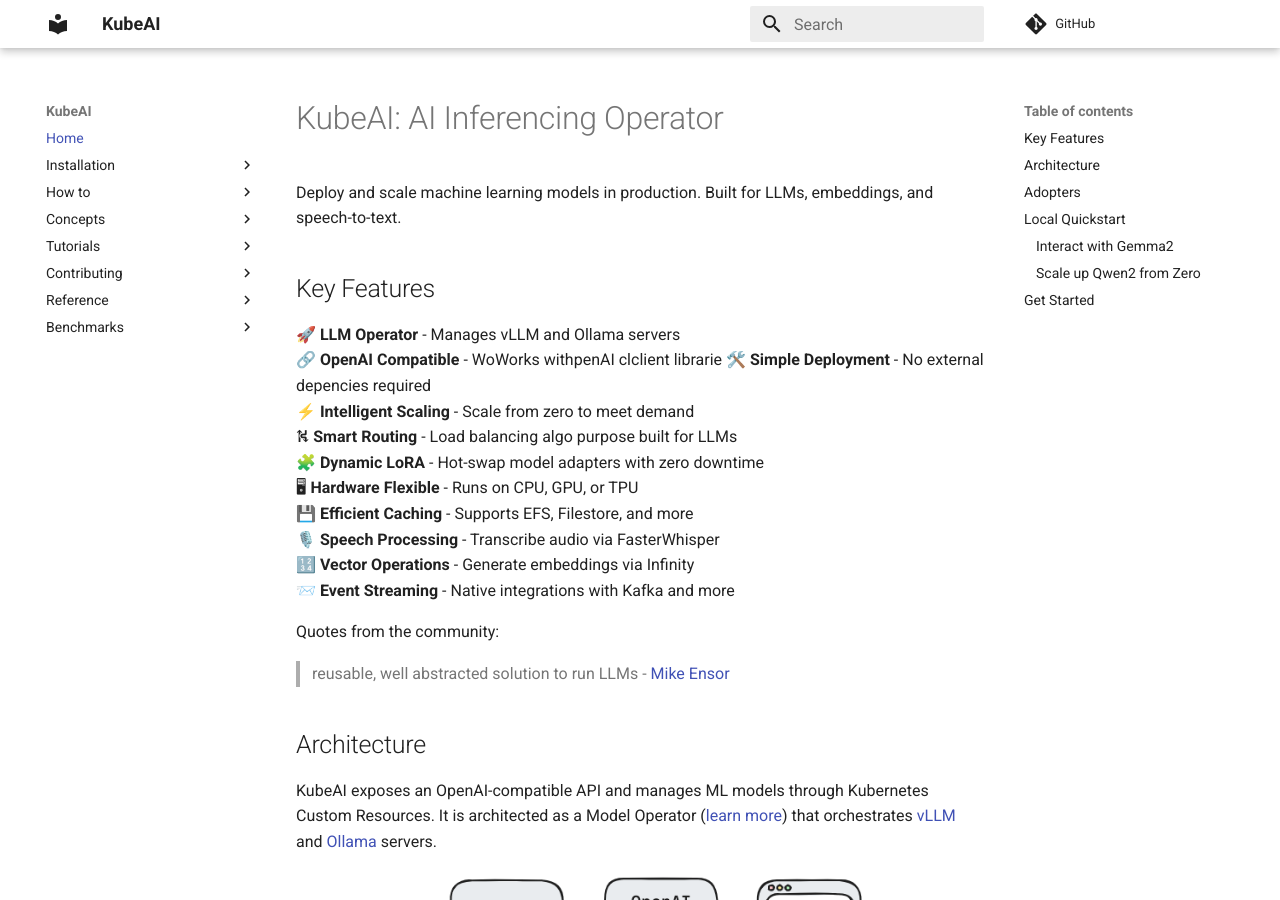
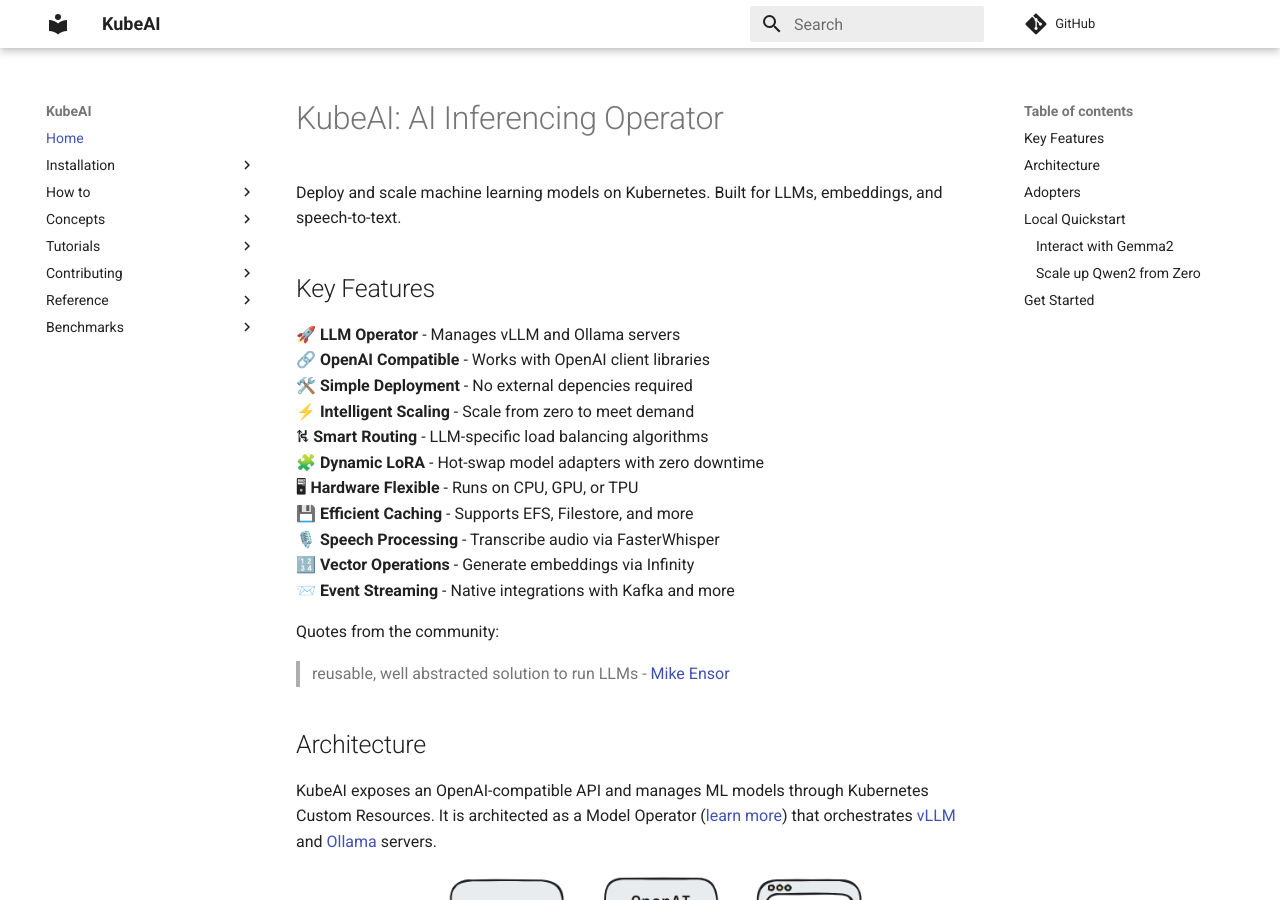
Before and after one commit to substratusai/kubeai, an MkDocs documentation site: the page built from docs/README.md, in a window 1280 px wide and 900 px high. Built offline with MkDocs 1.6.1 and Material for MkDocs 9.7.7, drawn with Linux system fonts in a browser that asks for light colours; comment, search, counter and statistics services are not loaded; some of the changed text lies outside the part shown.

Commit message:
Clarify on Kubernetes

```diff
--- a/docs/README.md
+++ b/docs/README.md
@@ -1,14 +1,14 @@
 # KubeAI: AI Inferencing Operator
 
-Deploy and scale machine learning models in production. Built for LLMs, embeddings, and speech-to-text.
+Deploy and scale machine learning models on Kubernetes. Built for LLMs, embeddings, and speech-to-text.
 
 ## Key Features
 
 🚀 **LLM Operator** - Manages vLLM and Ollama servers
-🔗 **OpenAI Compatible** - WoWorks withpenAI clclient librarie
+🔗 **OpenAI Compatible** - Works with OpenAI client libraries
 🛠️ **Simple Deployment** - No external depencies required
 ⚡️ **Intelligent Scaling** - Scale from zero to meet demand
-⛕ **Smart Routing** - Load balancing algo purpose built for LLMs
+⛕ **Smart Routing** - LLM-specific load balancing algorithms
 🧩 **Dynamic LoRA** - Hot-swap model adapters with zero downtime
 🖥 **Hardware Flexible** - Runs on CPU, GPU, or TPU
 💾 **Efficient Caching** - Supports EFS, Filestore, and more
```
Also changed, not shown: other parts of docs/README.md (+1 -1 lines).
